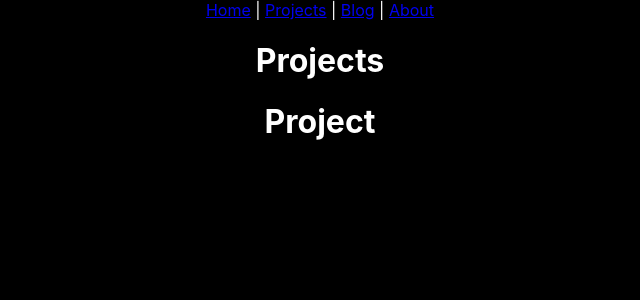
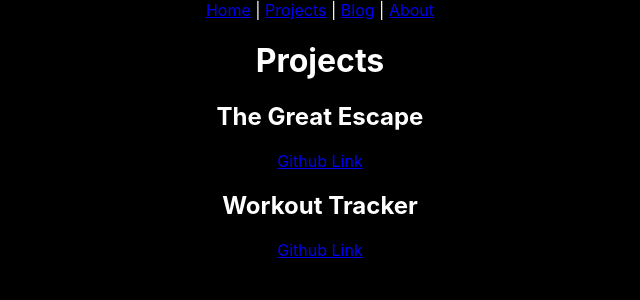
Before and after one commit to WDI-SEA/react-router-portfolio, a React (Create React App) app: page /projects in a window 1280 px wide. Shown: the top 300 px of the page, without its empty margins (320-960 px from the left). Built offline with nearby package versions, Linux system fonts and the light colour scheme.

Commit message:
adds some content I guess

```diff
--- a/src/App.js
+++ b/src/App.js
@@ -9,8 +9,8 @@ import Navbar from './components/Navbar'
 function App() {
   const posts = [
     {
-      title: 'My First Post',
-      body: 'Content'
+      title: 'My Only Post',
+      body: 'Not really into blogging...'
     }
   ]
 
--- a/src/components/About.jsx
+++ b/src/components/About.jsx
@@ -2,7 +2,7 @@ export default function About() {
   return (
     <div>
       <h1>About</h1>
-      <p>My name is Tyler</p>
+      <p>My name is Tyler, I'm good at pressing buttons to make computers do things</p>
     </div>
   )
 }
--- a/src/components/Project.jsx
+++ b/src/components/Project.jsx
@@ -1,7 +1,16 @@
-export default function Project() {
+export default function Project(props) {
+  const projects = props.projects.map((project, index) => {
+    return (
+      <div key={index}>
+        <h2>{project.title}</h2>
+        <a href={project.link}>Github Link</a>
+      </div>
+    )
+  })
+
   return (
     <div>
-      <h1>Project</h1>
+      {projects}
     </div>
   )
 }
--- a/src/components/Projects.jsx
+++ b/src/components/Projects.jsx
@@ -1,10 +1,22 @@
 import Project from './Project'
 
 export default function Projects() {
+
+  const projects = [
+    {
+      title: 'The Great Escape',
+      link: 'https://github.com/tylersb/project1'
+    },
+    {
+      title: 'Workout Tracker',
+      link: 'https://github.com/tylersb/workout-tracker'
+    }
+  ]
+
   return (
     <div>
       <h1>Projects</h1>
-      <Project />
+      <Project projects={projects} />
     </div>
   )
 }
```
